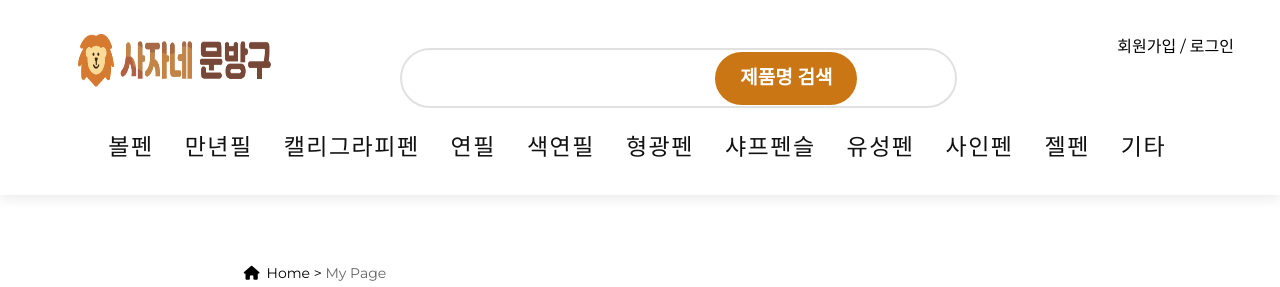
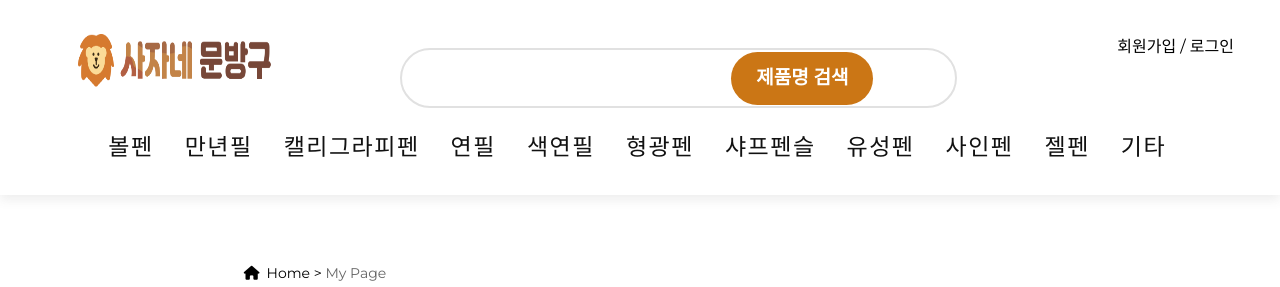
Before and after one commit to pcjs156/LionStore, a Django app: template account/templates/myPage.html in a window 1280 px wide. Shown: the top 287 px of the page. Run offline with Django 3.2, Linux system fonts and the light colour scheme; the template is opened without the code that fills it, so the values that code supplies are empty; some libraries are stand-ins or nearby versions; some web fonts are replaced.

Commit message:
검색바 마진 고침

```diff
--- a/templates/navBar.html
+++ b/templates/navBar.html
@@ -36,7 +36,7 @@ a:hover {
         <form action="{% url 'keywordSearchResult' %}" method="GET" style="margin-bottom: 4px ;">
             <input type="text" name="keywordQuery" required>
             <input type="text" name="sort" value="popularity" style="display: none; visibility: hidden;" required>
-            <button type="submit" class="site-btn" style="font-family:'NanumSquareRound'; font-size: 19px; margin-right: 13.6rem;">제품명 검색</button>
+            <button type="submit" class="site-btn" style="font-family:'NanumSquareRound'; font-size: 19px; margin-right: 12.6rem;">제품명 검색</button>
         </form>
     </div>
 
```
